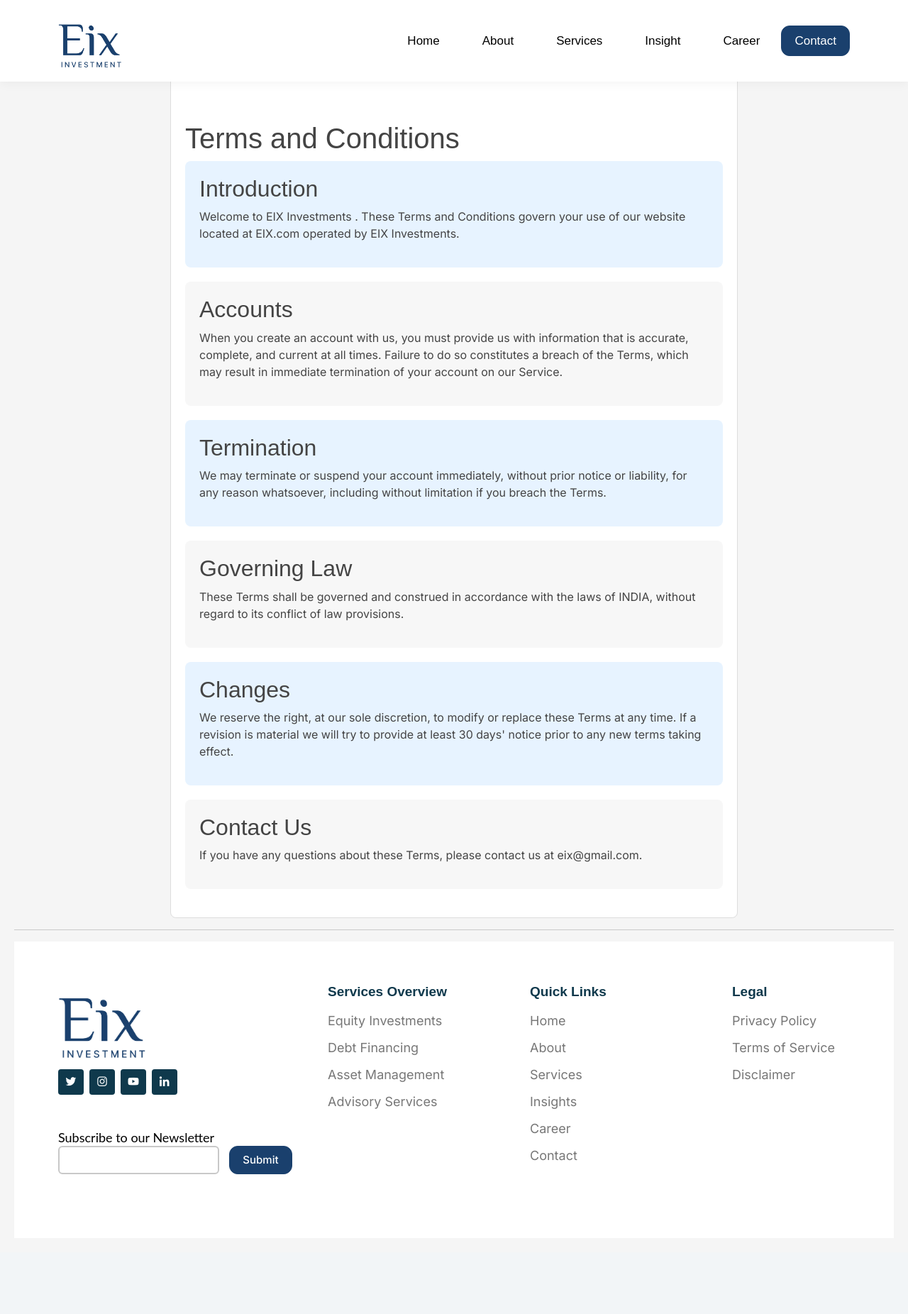
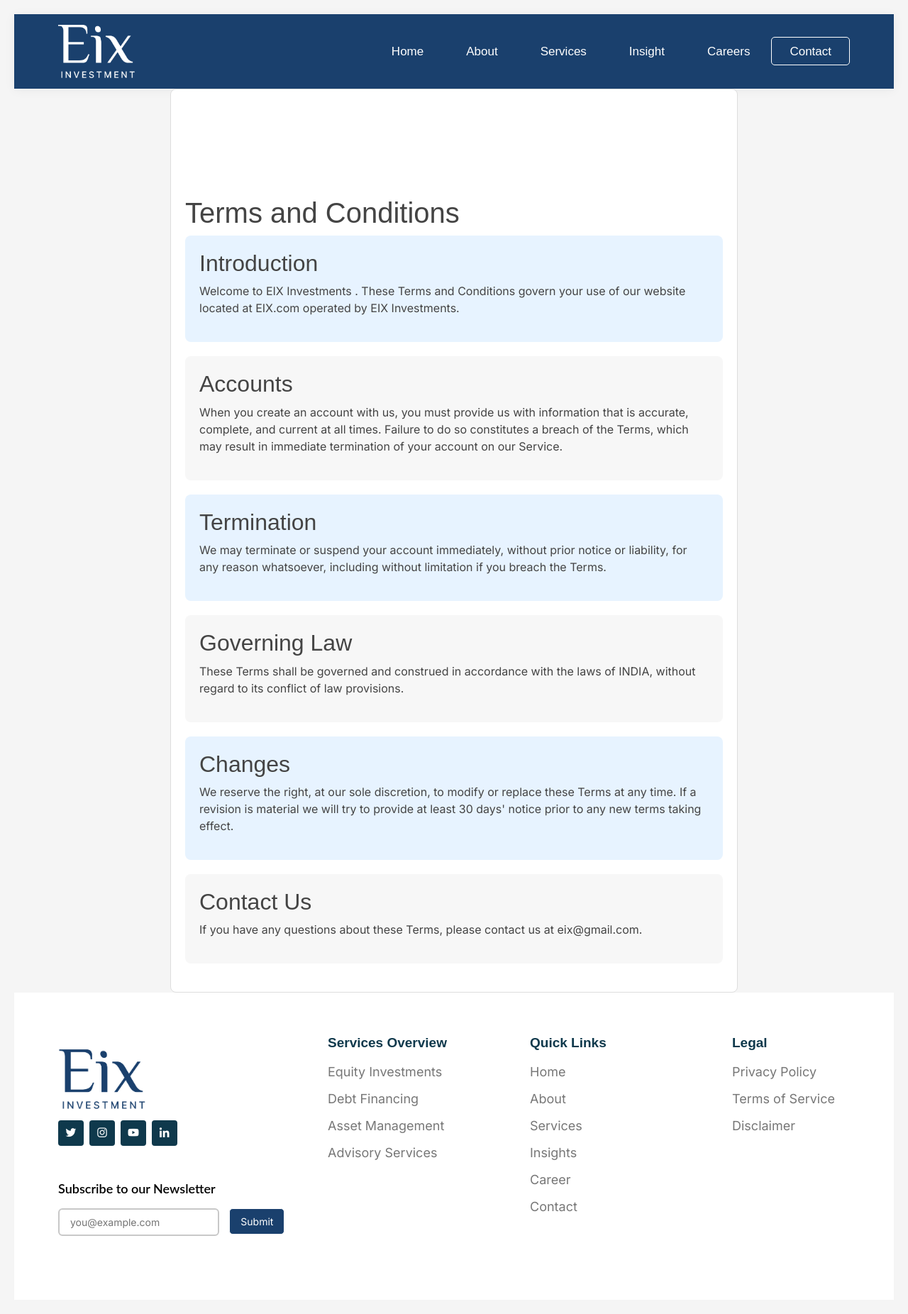
Before and after one commit to Anshul9602/Eix, a PHP site: the page made by application/views/terms.php in a window 1280 px wide. Shown: the whole page at 71% size. Before the commit the page ends 1745 px from the top, so only its background shows below. Run offline with PHP 8.4, Linux system fonts and the light colour scheme; the template is opened without the code that fills it, so the values that code supplies are empty.

Commit message:
new updated code for

```diff
--- a/application/views/footer.php
+++ b/application/views/footer.php
@@ -1,5 +1,5 @@
 <!-- ======= Footer ======= -->
-<hr>
+
 <footer id="footer">
 
   <div class="footer-top ">
@@ -16,15 +16,15 @@
           </div>
 
           <p class="pt-5" style="color: black;
-    font-size: 18px;">
+    font-size: 18px;font-weight:600;">
             Subscribe to our Newsletter
           </p>
 
           <form action="" method="post">
-            <div class="row">
+            <div class="row mt-3">
               <div class="col-md-8 col-8">
                 <input type="email" name="email" style="border: 2px solid #c8c8c8;
-                 border-radius: 6px; height: 5vh;width: 99%;">
+                 border-radius: 6px; width: 99%;padding:7px 15px;" placeholder="you@example.com">
               </div>
               <div class="col-md-3 col-4 p-0">
                 <input type="submit" value="Submit" class="blues">
@@ -70,23 +70,22 @@
     </div>
   </div>
 
-
-
-  <!--
-    <div class="container py-4">
-      <div class="copyright">
-        &copy; Copyright <strong><span>ASDF</span></strong>. All Rights Reserved
-      </div>
-      <div class="credits">
-        Designed by <a href=""></a>
-      </div>
-    </div> -->
 </footer><!-- End Footer -->
 
 <a href="#" class="back-to-top d-flex align-items-center justify-content-center"><i
     class="bi bi-arrow-up-short"></i></a>
 
 <!-- Vendor JS Files -->
+
+<script>
+$(window).scroll(function() {
+        var scroll = $(window).scrollTop();
+        if (scroll <= 500) {
+            $(".addclass").removeClass("addclass").addClass("stick");
+        }
+    })
+    </script>
+
 <script src="assets/vendor/purecounter/purecounter_vanilla.js"></script>
 <script src="assets/vendor/bootstrap/js/bootstrap.bundle.min.js"></script>
 <script src="assets/vendor/glightbox/js/glightbox.min.js"></script>
--- a/application/views/header.php
+++ b/application/views/header.php
@@ -40,10 +40,10 @@
 <body>
 
   <!-- ======= Header ======= -->
-  <header id="header" class="fixed-top">
-    <div class="container d-flex align-items-center justify-content-between">
+  <header id="header" class="header addclass">
+    <div class=" d-flex align-items-center justify-content-between" style="max-width:90%;margin:auto;">
 
-      <a href="Main" class="logo"><img src="assets/img/logo.png" alt="" class="img-fluid"></a>
+      <a href="Main" class="logo"><img src="assets/img/log.png" alt="" class="img-fluid"></a>
 
 
       <nav id="navbar" class="navbar">
@@ -52,26 +52,9 @@
           <li><a class="nav-link scrollto" href="About">About</a></li>
           <li><a class="nav-link scrollto" href="Services">Services</a></li>
           <li><a class="nav-link scrollto " href="Insight">Insight</a></li>
-          <li><a class="nav-link scrollto" href="Career">Career</a></li>
+          <li><a class="nav-link scrollto" href="Career">Careers</a></li>
 
-          <!-- <li class="dropdown"><a href="#"><span>Drop Down</span> <i class="bi bi-chevron-down"></i></a>
-            <ul>
-              <li><a href="#">Drop Down 1</a></li>
-              <li class="dropdown"><a href="#"><span>Deep Drop Down</span> <i class="bi bi-chevron-right"></i></a>
-                <ul>
-                  <li><a href="#">Deep Drop Down 1</a></li>
-                  <li><a href="#">Deep Drop Down 2</a></li>
-                  <li><a href="#">Deep Drop Down 3</a></li>
-                  <li><a href="#">Deep Drop Down 4</a></li>
-                  <li><a href="#">Deep Drop Down 5</a></li>
-                </ul>
-              </li>
-              <li><a href="#">Drop Down 2</a></li>
-              <li><a href="#">Drop Down 3</a></li>
-              <li><a href="#">Drop Down 4</a></li>
-            </ul>
-          </li> -->
-          <li><a class="nav-link scrollto blue" href="Contact">Contact</a></li>
+         <li><a class="nav-link scrollto blue" href="Contact">Contact</a></li>
         </ul>
         <i class="bi bi-list mobile-nav-toggle"></i>
       </nav><!-- .navbar -->
--- a/application/views/main.php
+++ b/application/views/main.php
@@ -1,12 +1,13 @@
 <!-- ======= Hero Section ======= -->
 <section>
   <div class="image-container">
-    <img src="assets/img/banner1.png" alt="Banner Image" class="main-banner">
+    <img src="assets/img/banner.png" alt="Banner Image" class="main-banner">
     <div class="banner-txt">
       <p class="bannerH1 mb-0">Driving Growth </p>
-      <p class="bannerH1 md-mt-0 line2">Through Strategic Investments</p>
-      <p class="bannerp ">Creating sustainable value through innovation and expertise.</p>
-      <a class="wTop bannerH2 " href="">Discover More</a>
+      <p class="bannerH1 md-mt-0 line2">through Strategic Investments</p>
+      <p class="bannerp " style="    letter-spacing: 3.5px;">Creating sustainable value through innovation and
+        expertise.</p>
+      <a class="wTop bannerH2 " href="">Discover more</a>
     </div>
   </div>
 </section>
@@ -15,40 +16,44 @@
 <main id="main">
 
   <!-- ======= About Section ======= -->
-  <section class="no-top about">
-    <div class="container about1 py-4" style="color: #1A406D;">
-      <div class="row side">
-        <div class="col-md-6"></div>
-        <div class="col-md-5 space">
-          <h5 class="size1">About</h5>
-          <h5 class="size2 pt-4 pb-5">EIX Investment is a dynamic investment firm based in the UAE, focused on creating
+  <section class="no-top about mt-md-5 mt-4 pb-md-5 pb-4">
+    <div class="container about1 py-4">
+      <div class="row " style="justify-content: space-around;">
+        <div class="col-md-6">
+          <h3 class="bold" style="font-weight: 600;color: #1A406D;">About</h3>
+          <h1 class="newh1 mt-5" style="font-size:62px;text-transform: uppercase;font-weight:800;color:black;">
+            EIX<br> Investment
+          </h1>
+          <p style="color:#848484;">Your Growth, Our Commitment</p>
+        </div>
+        <div class="col-md-4 mt-md-0 mt-3" style="justify-items: center;align-items: center;display: flex;">
+
+          <p style="color:#232323;">EIX Investment is a dynamic investment firm based in the UAE, focused on creating
             value through strategic investments in diverse sectors. Our expertise lies in identifying high-potential
-            opportunities and leveraging our deep industry knowledge to maximize returns for our stakeholders.</h5>
-          <a class="blue1 bannerH2 " href="">Mission & Vision</a>
+            opportunities and leveraging our deep industry knowledge to maximize returns for our stakeholders.</p>
+
         </div>
       </div>
     </div>
-    <div class="section-container">
-        <img src="assets/img/about-banner.png" alt="About Banner" class="section-image">
-        <div class="overlay"></div>
-    </div>
+
   </section>
   <!-- End About Section -->
-
-  <!-- ======= Why us ======= -->
-  <section class="space section-bg">
-    <div class="container">
-      <div class="us">
-        <h5 class="size1">Why Choose Us?</h5>
-        <h5 class="sub1">Our strengths</h5>
+  <div class="row section-bg">
+    <div class="col-md-4 " style="position: relative;">
+      <img src="assets/img/why.png" alt="" width="100%">
+      <div class="cont" style="position: absolute;top:10%;left:10%;color:#fff;">
+        <h2 class="newh2" style="font-size: 48px;font-weight:600;">Why Choose Us?</h2>
+        <h4 class="mt-4">Our strengths</h4>
       </div>
+    </div>
+    <div class="col-md-8 mt-md-3 mt-3" style="align-items: center;display: flex;">
       <div class="container">
         <div class="row mspace d-flex justify-content-between">
           <div class="col-md-5 pt-4 p-md-0 d-flex justify-content-end">
             <div class="col-md-2 text-center">
               <img src="assets/img/icons/1.png" alt="">
             </div>
-            <div class="col-md-5">
+            <div class="col-md-8">
               <h5 class=" u1 mb-0">Strategic Expertise</h5>
               <p class="g">Leveraging deep industry knowledge to identify high-potential opportunities.</p>
             </div>
@@ -57,7 +62,7 @@
             <div class="col-md-2 text-center">
               <img src="assets/img/icons/2.png" alt="">
             </div>
-            <div class="col-md-4">
+            <div class="col-md-8">
               <h5 class=" u1 mb-0">Innovative Approach</h5>
               <p class="g">Employing creative strategies to maximize returns.</p>
             </div>
@@ -70,7 +75,7 @@
             <div class="col-md-2 text-center">
               <img src="assets/img/icons/3.png" alt="">
             </div>
-            <div class="col-md-5">
+            <div class="col-md-8">
               <h5 class=" u1 mb-0">Client-Centric</h5>
               <p class="g">Building long-term relationships based on trust and transparency.</p>
             </div>
@@ -79,7 +84,7 @@
             <div class="col-md-2 text-center">
               <img src="assets/img/icons/4.png" alt="">
             </div>
-            <div class="col-md-5">
+            <div class="col-md-8">
               <h5 class=" u1 mb-0">Sustainable Impact</h5>
               <p class="g">Committing to responsible investments that positively impact society and the environment.</p>
             </div>
@@ -87,100 +92,86 @@
 
         </div>
       </div>
+    </div>
+  </div>
+  <div>
+    <img src="assets/img/let.png" alt="" width="100%">
+  </div>
+  <section>
+    <div class="container">
+      <h3 class="newh3" style="font-size: 38px;font-weight:600;color:#1A406D;">Insights</h3>
+      <h5 class="mt-4">News</h5>
+<br>
+      <div class="row mt-5">
+        <div class="col-md-6">
+          <div class="" style="padding-right:20px;">
+            <img src="assets/img/in1.png" alt="" width="100%">
+            <br>
+            <div class="row mt-4 " style="justify-content: space-between;">
+              <div class="col-md-4 col-8 text-start p-0">
+                <div>
+                  <a href=""><button
+                      style="padding: 10px 30px;color:#1A406D;border: 1px solid #1A406D;border-radius: 10px;background: none;">Read
+                      more</button></a>
+                </div>
 
-      <div class="row">
-        <div class="col-lg-4 col-md-6">
+              </div>
+              <div class="col-md-4 col-4 text-end">
+                <img src="assets/img/aro.png" alt="" style="width: 50px;">
+              </div>
+            </div>
+          </div>
 
         </div>
+        <div class="col-md-6">
+          <div style="padding-left:20px;">
+            <img src="assets/img/in1.png" alt="" width="100%">
+            <br>
+            <div class="row mt-4 " style="justify-content: space-between;">
+              <div class="col-md-4 col-8 text-start">
+                <div>
+                  <a href=""><button
+                      style="padding: 10px 30px;color:#1A406D;border: 1px solid #1A406D;border-radius: 10px;background: none;">Read
+                      more</button></a>
+                </div>
+
+              </div>
+              <div class="col-md-4 col-4 text-end">
+                <img src="assets/img/aro.png" alt="" style="width: 50px;">
+              </div>
+            </div>
+          </div>
+
+        </div>
+
+
       </div>
-
     </div>
-  </section><!-- End Why us-->
-
+  </section>
 
 
   <!-- ======= Career Section ======= -->
-  <section class="space">
-    <div class="container">
+  <section class="p-0 mt-5">
+
       <div class="row">
-        <div class="col-md-6">
-          <img src="assets/img/career.png" alt="" style=" height: 100%;
-    width: 95%;">
+        <div class="col-md-7 p-0">
+          <img src="assets/img/car.png" alt="" style="width:100%;">
         </div>
-        <div class="col-md-5 side space">
-          <h5 class="size1">Careers</h5>
-          <p class="g">Join Our Team</p>
-          <h5 class="pt-4 pb-5">We are looking for talented individuals to join our innovative team. Explore current job
-            openings and become a part of EIX Investment.</h5>
-          <a class="blue1 " href="">Learn More</a>
+        <div class="col-md-5 p-0" style="background-color: #000;align-items: center;display: flex;color: #fff;">
+          <div class="p-md-5 p-3 m-md-5 m-3">
+            <h5 class="size1">Careers</h5>
+            <p class="g">Join Our Team</p>
+            <h6 class="pt-4 pb-5 ">We are looking for talented individuals to join our innovative team. Explore current job
+              openings and become a part of EIX Investment.</h6>
+            <a class="" href="" style="padding: 10px 30px;color:#fff;border: 1px solid #fff;border-radius: 10px;background: none;">Join now</a>
+          </div>
+
         </div>
       </div>
     </div>
   </section>
   <!-- End Career Section -->
 
-  <!-- ======= Testimonials Section ======= -->
-  <section id="testimonials" class="testimonials">
-    <div class="container position-relative">
-
-      <div class="testimonials-slider swiper" data-aos="fade-up" data-aos-delay="100">
-        <div class="swiper-wrapper">
-
-          <div class="swiper-slide">
-            <div class="testimonial-item">
-              <img src="assets/img/testimonials/testimonials-1.jpg" class="testimonial-img" alt="">
-              <h3>Equity Investments</h3>
-              <!-- <h4>Ceo &amp; Founder</h4> -->
-              <p>
-                <i class="bx bxs-quote-alt-left quote-icon-left"></i>
-                We invest in promising startups and established companies across various sectors, providing the capital they need to grow and succeed.
-                <i class="bx bxs-quote-alt-right quote-icon-right"></i>
-              </p>
-            </div>
-          </div><!-- End testimonial item -->
-
-          <div class="swiper-slide">
-            <div class="testimonial-item">
-              <img src="assets/img/testimonials/testimonials-2.jpg" class="testimonial-img" alt="">
-              <h3>Debt Financing</h3>
-              <!-- <h4>Designer</h4> -->
-              <p>
-                <i class="bx bxs-quote-alt-left quote-icon-left"></i>
-                We offer a range of debt financing solutions, including loans and other debt instruments, to businesses seeking to expand or optimize their operations.
-                <i class="bx bxs-quote-alt-right quote-icon-right"></i>
-              </p>
-            </div>
-          </div><!-- End testimonial item -->
-
-        </div>
-        <div class="swiper-pagination"></div>
-      </div>
-
-    </div>
-  </section><!-- End Testimonials Section -->
-
-  <!-- ======= insight Section ======= -->
-  <section class="space">
-<div class="container">
-    <h5 class="size1">Insights</h5>
-    <h5 class="sub1">News</h5>
-    <div class="row  d-flex ">
-      <div class="col-md-5">
-        <img src="assets/img/insight.png" alt="" class="py-5" style="width: 100%;">
-        <a class="blue1 " href="">Read More</a>
-      </div>
-      <div class="col-md-1">
-
-      </div>
-      <div class="col-md-5">
-        <img src="assets/img/insight.png" alt="" class="py-5"style="width: 100%;">
-        <a class="blue1 " href="">Read More</a>
-      </div>
-
-    </div>
-</div>
-  </section>
-  <!-- End insight Section -->
 
 
 </main><!-- End #main -->
--- a/assets/css/style.css
+++ b/assets/css/style.css
@@ -41,27 +41,34 @@ h6 {
 /* ncss */
 .blue {
 	height: 5vh;
+	/* background-color: #1a406d; */
+	color: white !important;
+	text-align: center;
+	border: 1px solid #fff;
+
+	padding: 15px 25px !important;
+
+	border-radius: 5px;
+}
+.blues {
+
 	background-color: #1a406d;
 	color: white !important;
 	text-align: center;
-	border: 1px solid #1a406d;
-	font-weight: 500;
-	padding: 21px 18px 20px 18px !important;
-	font-size: 15px;
-	border-radius: 12px;
-}
-.blues {
-	height: 5vh;
-	background-color: #1a406d;
-	color: white !important;
-	text-align: center;
-	border: 1px solid #1a406d;
-	font-weight: 500;
-	padding: 8px 18px 10px 18px !important;
-	font-size: 15px;
-	border-radius: 12px;
-}
-
+	border: 1px solid #fff;
+
+	padding: 7px 15px !important;
+
+	border-radius: 5px;
+}
+
+.header.sticked {
+    position: fixed;
+    top: 0;
+    right: 0;
+    left: 0;
+
+}
 .image-container {
 	position: relative;
 	width: 100%;
@@ -220,10 +227,11 @@ h6 {
 # Header
 --------------------------------------------------------------*/
 #header {
-	background: #fff;
+	background: #1A406D;
 	transition: all 0.5s;
 	z-index: 997;
-	padding: 20px 0;
+	padding: 15px 0;
+	color:#fff;
 	box-shadow: 0px 2px 15px rgba(0, 0, 0, 0.05);
 }
 
@@ -276,8 +284,8 @@ h6 {
 	padding: 10px 30px 10px 30px;
 	font-family: "Dosis", sans-serif;
 	font-size: 17px;
-	font-weight: 500;
-	color: #000000;
+	font-weight: 400;
+	color: #fff;
 	white-space: nowrap;
 	transition: 0.3s;
 	/* text-transform: uppercase; */
@@ -366,7 +374,7 @@ h6 {
 * Mobile Navigation
 */
 .mobile-nav-toggle {
-	color: #0f394c;
+	color: #fff;
 	font-size: 28px;
 	cursor: pointer;
 	display: none;
--- a/assets/js/main.js
+++ b/assets/js/main.js
@@ -5,7 +5,38 @@
 * Author: BootstrapMade.com
 * License: https://bootstrapmade.com/license/
 */
+document.addEventListener('DOMContentLoaded', () => {
+  "use strict";
 
+  /**
+   * Preloader
+   */
+
+  /**
+   * Sticky Header on Scroll
+   */
+  const selectHeader = document.querySelector('#header');
+  if (selectHeader) {
+    let headerOffset = selectHeader.offsetTop;
+    let nextElement = selectHeader.nextElementSibling;
+
+    const headerFixed = () => {
+      if ((window.scrollY) >= 100) {
+
+        selectHeader.classList.add('sticked');
+        if (nextElement) nextElement.classList.add('sticked-header-offset');
+      } else {
+        selectHeader.classList.remove('sticked');
+        if (nextElement) nextElement.classList.remove('sticked-header-offset');
+      }
+    }
+    window.addEventListener('load', headerFixed);
+    document.addEventListener('scroll', headerFixed);
+  }
+
+
+
+});
 (function() {
   "use strict";
 
```
Also changed, not shown: assets/img/Image (1).png (added), assets/img/Image.png (added), assets/img/aro.png (added), assets/img/banner.png (added), assets/img/banner1.png (deleted), assets/img/car.png (added), assets/img/in1.png (added), assets/img/let.png (added), assets/img/log.png (added), assets/img/why.png (added).
